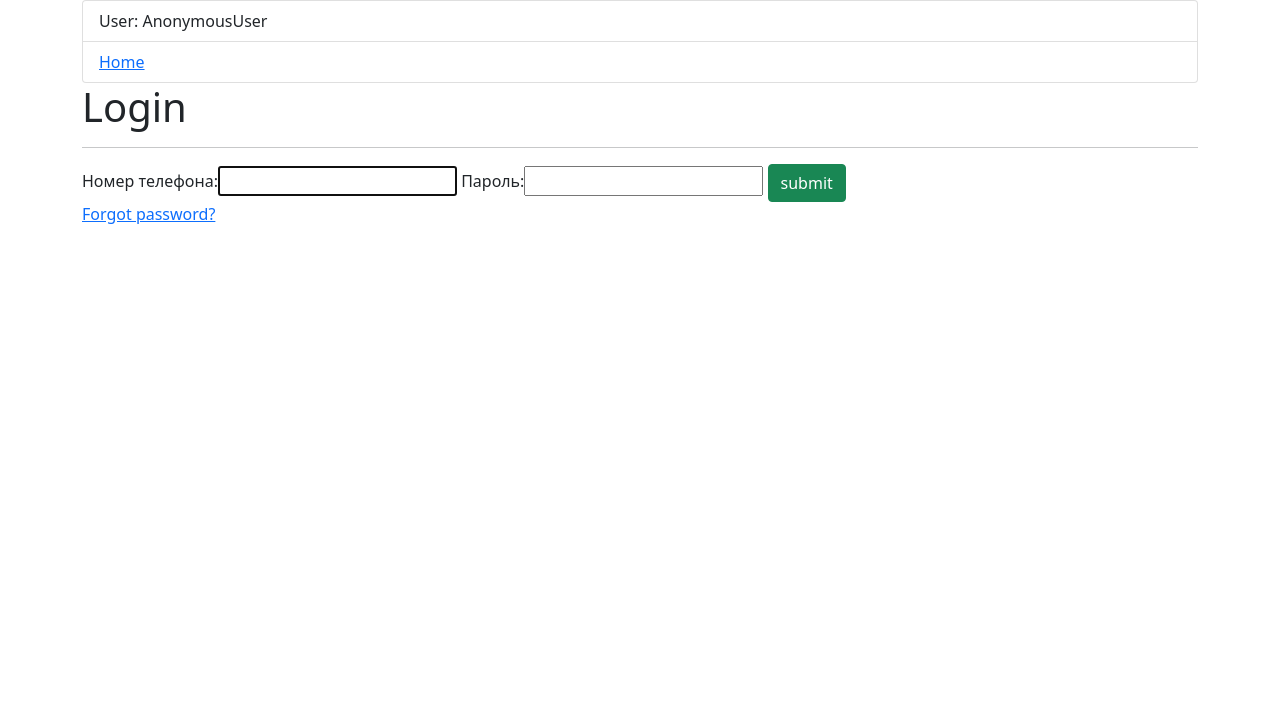
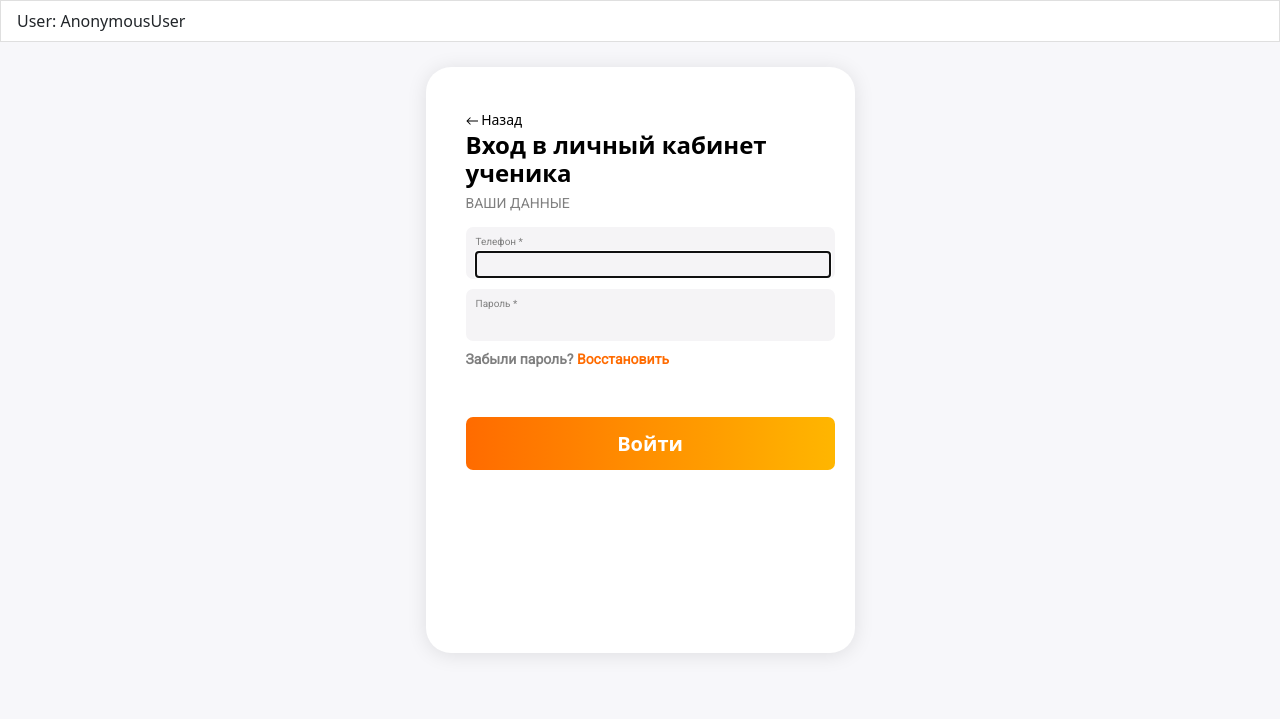
Before and after one commit to pichuginakris/private_cabinet_v2, a Django app: page /users/login/ in a window 1280 px wide. Shown: the top 719 px of the page. Run offline with Django 3.2, Linux system fonts and the light colour scheme.

Commit message:
Added login template with new forms and views

```diff
--- a/private_office/static/css/main_page.css
+++ b/private_office/static/css/main_page.css
@@ -149,6 +149,18 @@ span.id_password2 {
   text-align: left;
 }
 input#id_password1 {
+  background: rgba(245,244,246,1);
+  margin-left: 10px;
+  border: none;
+  width: 354px;
+  color: rgba(0,0,0,1);
+  font-family: Roboto;
+  font-weight: Regular;
+  font-size: 15px;
+  opacity: 1;
+  text-align: left;
+}
+input#id_password {
   background: rgba(245,244,246,1);
   margin-left: 10px;
   border: none;
--- a/private_office/usersdata/templates/registration/login.html
+++ b/private_office/usersdata/templates/registration/login.html
@@ -1,18 +1,103 @@
-{% extends 'registration/base.html' %}
+<!DOCTYPE html>
+{% load static %}
+<html lang="ru">
+<head>
+    <meta charset="UTF-8">
+    <title>Registration</title>
+    <link href="https://fonts.googleapis.com/css?family=Roboto&display=swap" rel="stylesheet" />
+    <link rel="stylesheet" href="{% static 'css/main_page.css' %}" type="text/css">
+</head>
+<head>
+    <meta charset="UTF-8">
+    <link href="https://cdn.jsdelivr.net/npm/bootstrap@5.0.2/dist/css/bootstrap.min.css" rel="stylesheet" integrity="sha384-EVSTQN3/azprG1Anm3QDgpJLIm9Nao0Yz1ztcQTwFspd3yD65VohhpuuCOmLASjC" crossorigin="anonymous">
+    <title>User authenticate</title>
+</head>
+<body class="main_register_page">
+<li class="list-group-item">
+        User: {{ user }}
+    </li>
+<div class="register_form">
+<div class="register_form_sub">
+    <a class="back_button" href="/">
+        <img src="{% static 'img/Arrow.png' %}" alt="Arrow">
+        Назад
+    </a>
+    <h1 class="registration_title">
+        Вход в личный кабинет ученика
+    </h1>
+    <p class="your_data">
+        ВАШИ ДАННЫЕ
+    </p>
+    <form action="{% url 'login' %}" method="post">
+        <div class="phone_number">
+            <span class="phone_number">
+                Телефон *
+            </span>
+                <input type="tel" id="id_phone_number" maxlength="128" autofocus required name="phone_number" />
+        </div>
 
-{% block content %}
-    <h1>Login</h1>
-    <hr>
+        {% if form.phone_number.errors %}
+            <style >
+                .phone_number{
+                    background-color: #ffe6e0;
+                    }
+                input#id_phone_number{
+                    background-color: #ffe6e0;
+                    }
+            </style>
+        {% for error in form.phone_number.errors %}
+        <p class="wrong">{{ error|escape }} </p>
+    {% endfor %}
 
-    {% if form.errors %}
-        <p>{{ form.errors.error }}</p>
-    {% endif %}
+        {% else %}
+            <style >
+                .phone_number{
+                    background-color: rgba(245,244,246,1);}
+                input#id_phone_number{
+                    background-color: rgba(245,244,246,1);
+                    }
+            </style>
+         {% endif %}
+        <div class="password1">
+            <span class="id_password1">
+                Пароль *
+            </span>
+                {{ form.password }}
+        </div>
+         {% if form.password.errors %}
+            <style >
+                .password1{
+                    background-color: #ffe6e0;
+                    }
+                input#id_password1{
+                    background-color: #ffe6e0;
+                    }
+            </style>
 
-    <form action="{% url 'login' %}" method="post">
-    {{ form }}
-    {% csrf_token %}
-    <button type="submit" class="btn btn-success">submit</button>
+         {% else %}
+            <style >
+                .password1{
+                    background-color: rgba(245,244,246,1);}
+                input#id_password1{
+                    background-color: rgba(245,244,246,1);
+                    }
+            </style>
+
+         {% endif %}
+        <p class="do_you_have_account">
+            Забыли пароль?&nbsp;
+            <a class="do_you_have_account" href="/users/login">
+                Восстановить
+            </a>
+        </p>
+
+        {% csrf_token %}
+    <button type="submit" class="register_button">
+        Войти
+    </button>
     </form>
+</div>
+    </div>
 
-    <a href="{% url 'password_reset' %}">Forgot password?</a>
-{% endblock %}
+</body>
+</html>
--- a/private_office/usersdata/templates/registration/register.html
+++ b/private_office/usersdata/templates/registration/register.html
@@ -16,12 +16,8 @@
 <li class="list-group-item">
         User: {{ user }}
     </li>
-
-
-
 <div class="register_form">
 <div class="register_form_sub">
-
     <a class="back_button" href="/">
         <img src="{% static 'img/Arrow.png' %}" alt="Arrow">
         Назад
--- a/private_office/usersdata/urls.py
+++ b/private_office/usersdata/urls.py
@@ -1,6 +1,6 @@
 from django.urls import path, include
 
-from usersdata.views import Register
+from usersdata.views import Register, Login
 
 from . import views
 
@@ -8,4 +8,5 @@ urlpatterns = [
     path('', include('django.contrib.auth.urls')),
     path('ex/', views.index),
     path('register/', Register.as_view(), name='register'),
+    path('login/', Login.as_view(), name='login'),
 ]
```
Also changed, not shown: private_office/usersdata/form.py (+11 -1 lines), private_office/usersdata/views.py (+27 -1 lines).
